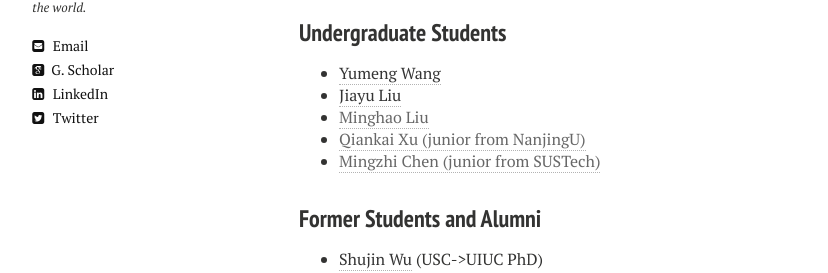
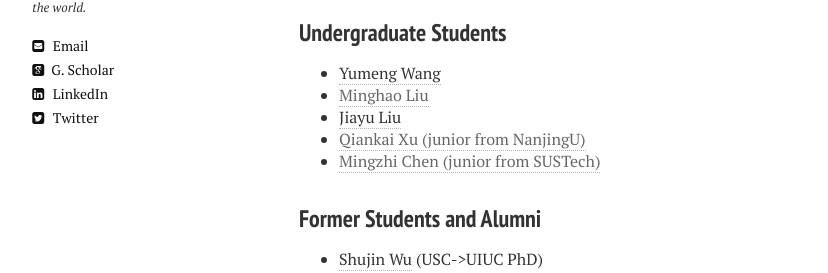
Before and after one commit to mayrfung/mayrfung.github.io, a Jekyll site: the page built from group.md, in a window 1280 px wide. Shown: the part 350-623 px from the top of the page, without its empty margins (21-849 px from the left). Built offline with Jekyll 4.4.1, drawn with Linux system fonts in a browser that asks for light colours; nearby versions of some CDN libraries; part of the change alters nothing that is shown.

```diff
--- a/_layouts/group.html
+++ b/_layouts/group.html
@@ -54,8 +54,8 @@
 <ul>
 
 <li><a href="https://alexwwwwww.github.io/" target="_blank">Yumeng Wang</a> </li>
+<li><a href="" target="_blank">Minghao Liu</a> </li>
   <li><a href="https://scholar.google.cz/citations?user=PIQxhfMAAAAJ" target="_blank">Jiayu Liu</a> </li>
-  <li><a href="" target="_blank">Minghao Liu</a> </li>
   <li><a href="" target="_blank">Qiankai Xu (junior from NanjingU)</a> </li>
   <li><a href="" target="_blank">Mingzhi Chen (junior from SUSTech)</a> </li>
 </ul>
```
